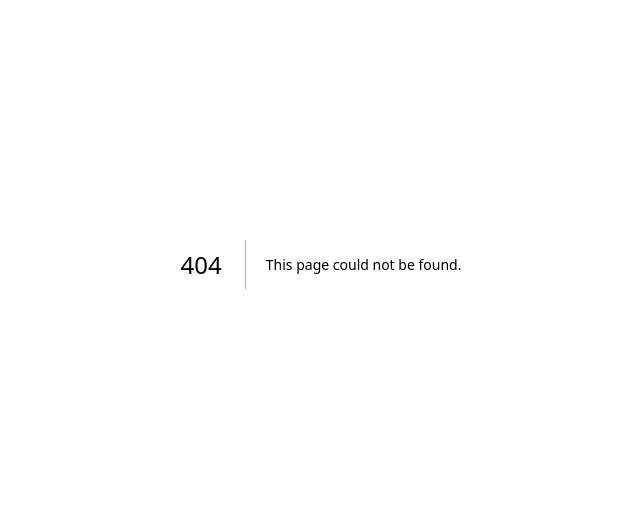
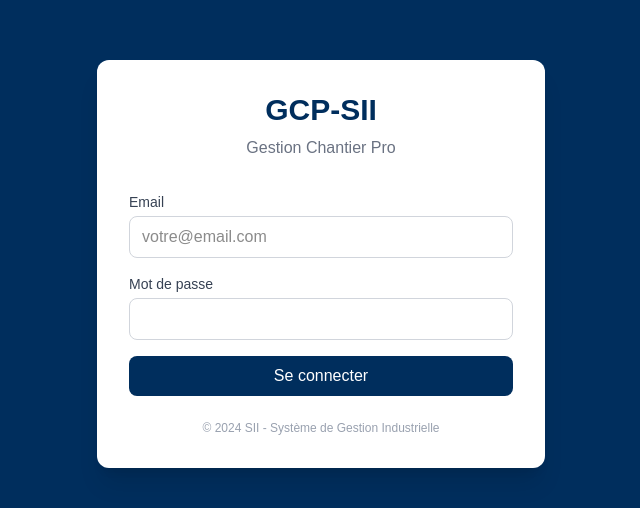
Before and after one commit to abderrahmanenor-create/GCP-SII, a Next.js app: page /login in a window 1280 px wide. Before the commit this address had no page. Shown: the part 136-644 px from the top of the page, without its empty margins (319-959 px from the left). Built offline with nearby package versions, Linux system fonts and the light colour scheme.

Commit message:
Add login page

```diff
--- /dev/null
+++ b/src/app/login/page.tsx
@@ -0,0 +1,107 @@
+"use client"
+
+import { useState, Suspense } from "react"
+import { signIn } from "next-auth/react"
+import { useRouter, useSearchParams } from "next/navigation"
+
+function LoginForm() {
+  const router = useRouter()
+  const searchParams = useSearchParams()
+  const callbackUrl = searchParams.get("callbackUrl") || "/dashboard"
+  const [email, setEmail] = useState("")
+  const [password, setPassword] = useState("")
+  const [error, setError] = useState("")
+  const [isLoading, setIsLoading] = useState(false)
+
+  const handleSubmit = async (e: React.FormEvent) => {
+    e.preventDefault()
+    setError("")
+    setIsLoading(true)
+    try {
+      const result = await signIn("credentials", {
+        email,
+        password,
+        redirect: false,
+        callbackUrl
+      })
+      if (result?.error) {
+        setError("Email ou mot de passe incorrect")
+      } else {
+        router.push(callbackUrl)
+        router.refresh()
+      }
+    } catch {
+      setError("Une erreur est survenue.")
+    } finally {
+      setIsLoading(false)
+    }
+  }
+
+  return (
+    <div className="min-h-screen flex items-center justify-center bg-[#002E5D]">
+      <div className="bg-white p-8 rounded-xl shadow-xl w-full max-w-md">
+        <div className="text-center mb-8">
+          <h1 className="text-3xl font-bold text-[#002E5D]">GCP-SII</h1>
+          <p className="text-gray-500 mt-2">Gestion Chantier Pro</p>
+        </div>
+
+        <form onSubmit={handleSubmit} className="space-y-4">
+          {error && (
+            <div className="bg-red-50 border border-red-200 text-red-700 px-4 py-3 rounded-lg text-sm">
+              {error}
+            </div>
+          )}
+
+          <div>
+            <label className="block text-sm font-medium text-gray-700 mb-1">
+              Email
+            </label>
+            <input
+              type="email"
+              value={email}
+              onChange={(e) => setEmail(e.target.value)}
+              required
+              disabled={isLoading}
+              className="w-full px-3 py-2 border border-gray-300 rounded-lg focus:outline-none focus:ring-2 focus:ring-[#002E5D]"
+              placeholder="votre@email.com"
+            />
+          </div>
+
+          <div>
+            <label className="block text-sm font-medium text-gray-700 mb-1">
+              Mot de passe
+            </label>
+            <input
+              type="password"
+              value={password}
+              onChange={(e) => setPassword(e.target.value)}
+              required
+              disabled={isLoading}
+              className="w-full px-3 py-2 border border-gray-300 rounded-lg focus:outline-none focus:ring-2 focus:ring-[#002E5D]"
+            />
+          </div>
+
+          <button
+            type="submit"
+            disabled={isLoading}
+            className="w-full bg-[#002E5D] text-white py-2 px-4 rounded-lg hover:bg-[#001a36] transition-colors disabled:opacity-50"
+          >
+            {isLoading ? "Connexion..." : "Se connecter"}
+          </button>
+        </form>
+
+        <div className="text-center mt-6 text-gray-400 text-xs">
+          © 2024 SII - Système de Gestion Industrielle
+        </div>
+      </div>
+    </div>
+  )
+}
+
+export default function LoginPage() {
+  return (
+    <Suspense fallback={<div className="min-h-screen bg-[#002E5D]" />}>
+      <LoginForm />
+    </Suspense>
+  )
+}
```
